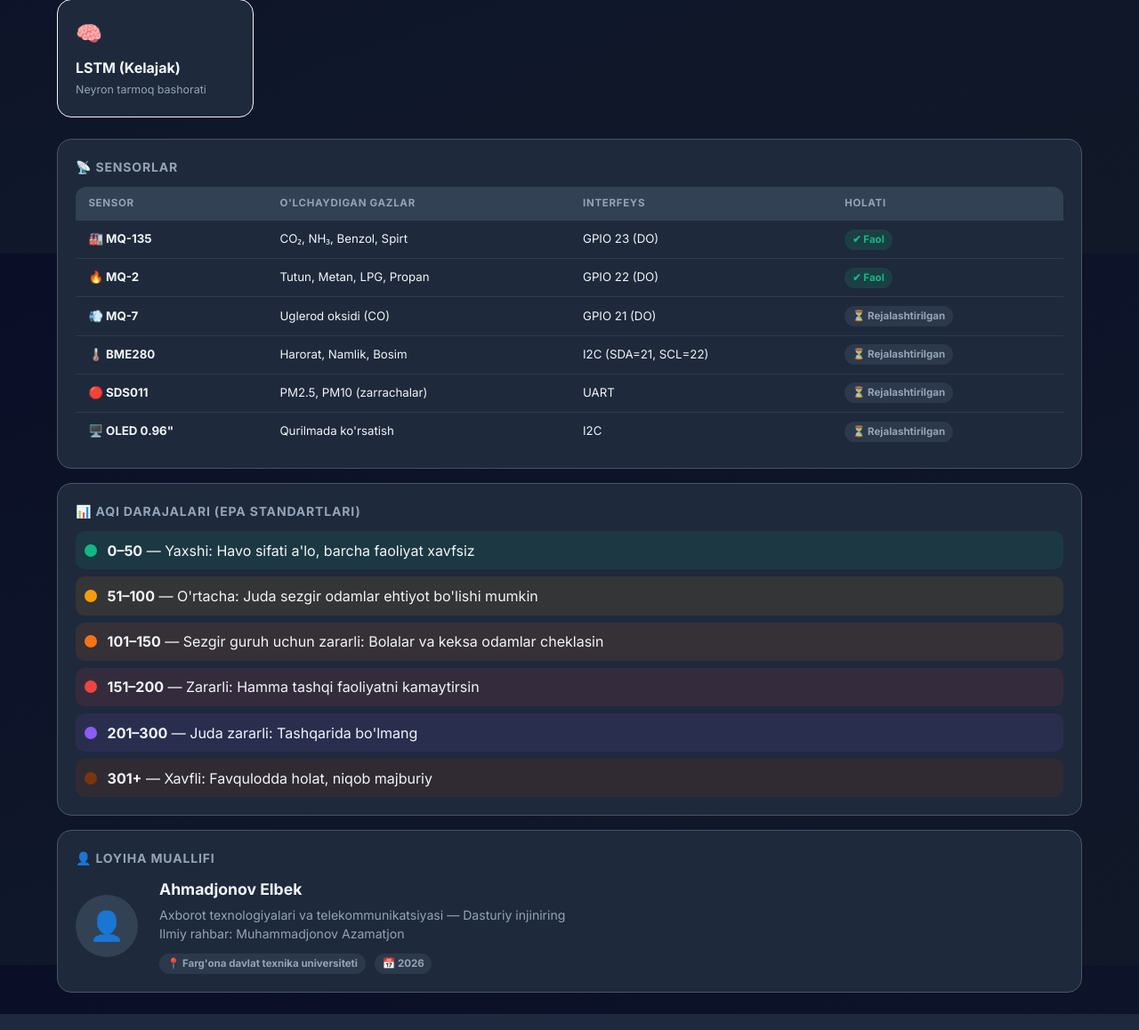
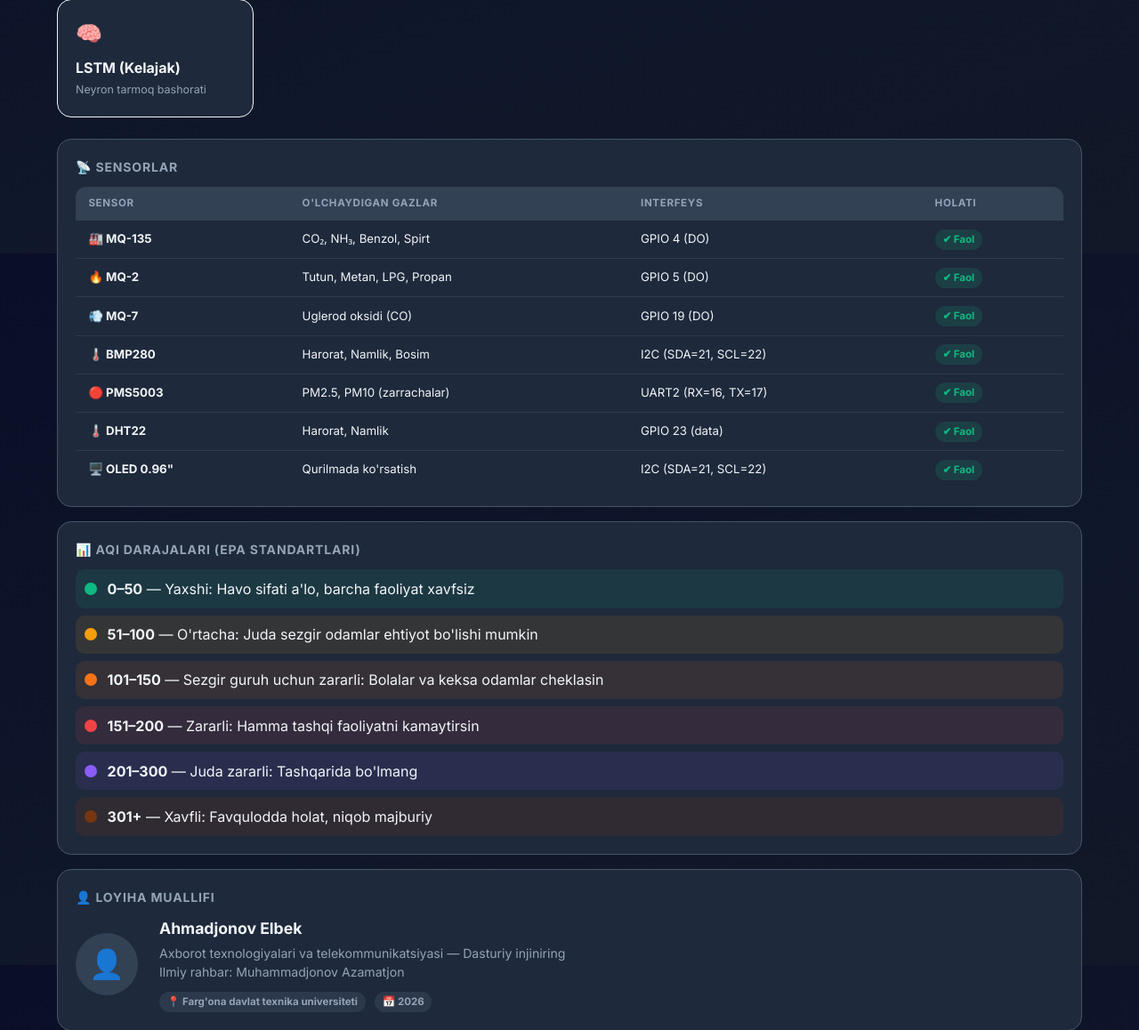
Before and after one commit to elbekahmadjonov/havo-sifati, a FastAPI app: page /about in a window 1280 px wide. Shown: the part 515-1673 px from the top of the page at 89% size. Run offline with FastAPI, Linux system fonts and the light colour scheme.

Commit message:
MQ analog tekshiruv olib tashlandi, digitalRead ga o'tildi
- MQ-135 pin: GPIO5->GPIO4, MQ-2 pin: GPIO4->GPIO5 (to'g'rilandi)
- MQ135_AO_PIN, MQ2_AO_PIN, MQ7_AO_PIN konstantalari o'chirildi
- sensorlar_oqi(): analogRead kodi o'chirildi, faqat digitalRead qoldi
- serial_log(): AO ulanmagan xabarlari olib tashlandi
- serverga_yubor(): SERVER_URL, WiFi IP va RSSI batafsil log
- setup(): pin raqamlari va banner to'g'irilandi
- about.html: sensor jadvali yangilandi (haqiqiy pinlar)

Co-Authored-By: Claude Sonnet 4.6 <noreply@anthropic.com>

```diff
--- a/templates/about.html
+++ b/templates/about.html
@@ -114,38 +114,44 @@ function temaAltoshir() {
           <tr>
             <td style="font-weight:700">🏭 MQ-135</td>
             <td>CO₂, NH₃, Benzol, Spirt</td>
-            <td>GPIO 23 (DO)</td>
+            <td>GPIO 4 (DO)</td>
             <td><span class="chip yashil">✔ Faol</span></td>
           </tr>
           <tr>
             <td style="font-weight:700">🔥 MQ-2</td>
             <td>Tutun, Metan, LPG, Propan</td>
-            <td>GPIO 22 (DO)</td>
+            <td>GPIO 5 (DO)</td>
             <td><span class="chip yashil">✔ Faol</span></td>
           </tr>
           <tr>
             <td style="font-weight:700">💨 MQ-7</td>
             <td>Uglerod oksidi (CO)</td>
-            <td>GPIO 21 (DO)</td>
-            <td><span class="chip kulrang">⏳ Rejalashtirilgan</span></td>
+            <td>GPIO 19 (DO)</td>
+            <td><span class="chip yashil">✔ Faol</span></td>
           </tr>
           <tr>
-            <td style="font-weight:700">🌡️ BME280</td>
+            <td style="font-weight:700">🌡️ BMP280</td>
             <td>Harorat, Namlik, Bosim</td>
             <td>I2C (SDA=21, SCL=22)</td>
-            <td><span class="chip kulrang">⏳ Rejalashtirilgan</span></td>
+            <td><span class="chip yashil">✔ Faol</span></td>
           </tr>
           <tr>
-            <td style="font-weight:700">🔴 SDS011</td>
+            <td style="font-weight:700">🔴 PMS5003</td>
             <td>PM2.5, PM10 (zarrachalar)</td>
-            <td>UART</td>
-            <td><span class="chip kulrang">⏳ Rejalashtirilgan</span></td>
+            <td>UART2 (RX=16, TX=17)</td>
+            <td><span class="chip yashil">✔ Faol</span></td>
+          </tr>
+          <tr>
+            <td style="font-weight:700">🌡️ DHT22</td>
+            <td>Harorat, Namlik</td>
+            <td>GPIO 23 (data)</td>
+            <td><span class="chip yashil">✔ Faol</span></td>
           </tr>
           <tr>
             <td style="font-weight:700">🖥️ OLED 0.96"</td>
             <td>Qurilmada ko'rsatish</td>
-            <td>I2C</td>
-            <td><span class="chip kulrang">⏳ Rejalashtirilgan</span></td>
+            <td>I2C (SDA=21, SCL=22)</td>
+            <td><span class="chip yashil">✔ Faol</span></td>
           </tr>
         </tbody>
       </table>
```
Also changed, not shown: 1 other file.
